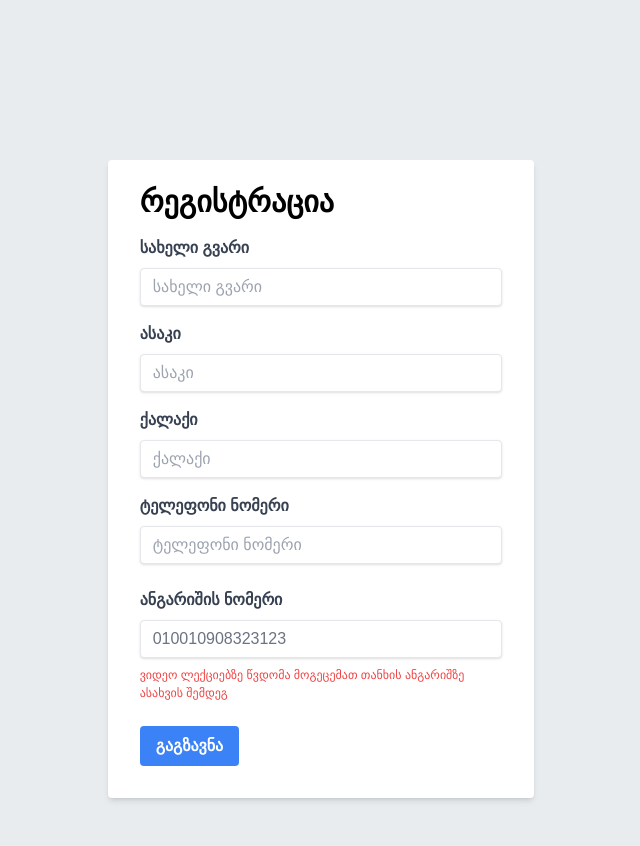
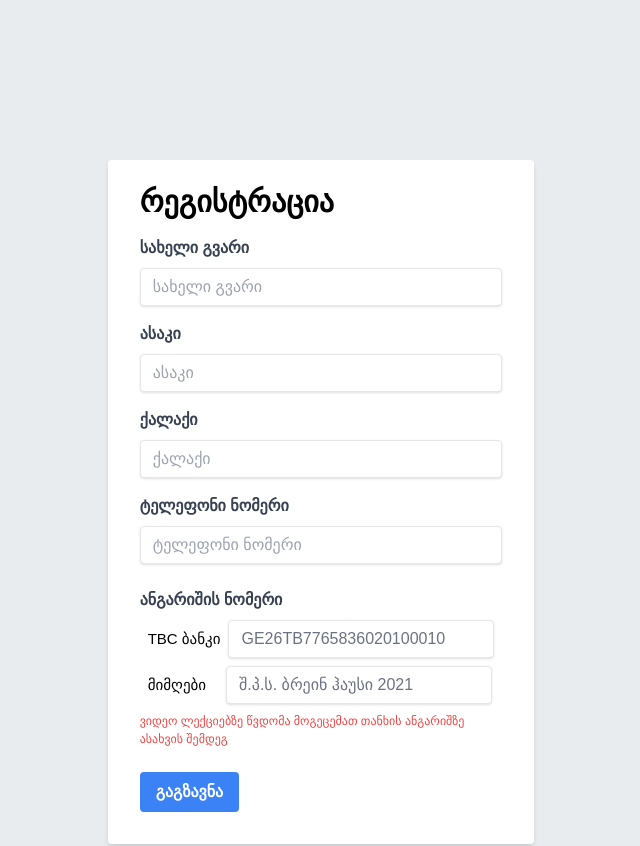
Before and after one commit to imgeorge1/Brain_House, a React (Vite) app in the folder client/: page /register in a window 1280 px wide. Shown: the top 846 px of the page, without its empty margins (319-959 px from the left). Built offline with nearby package versions, Linux system fonts and the light colour scheme.

Commit message:
add iban and recipient

```diff
--- a/client/src/components/register/SignUp.tsx
+++ b/client/src/components/register/SignUp.tsx
@@ -140,13 +140,27 @@ const SignUp = ({
           >
             ანგარიშის ნომერი
           </label>
-          <input
-            type="text"
-            id="age"
-            className="shadow appearance-none border rounded w-full py-2 px-3 text-gray-500 leading-tight focus:outline-none focus:shadow-outline"
-            readOnly
-            value="010010908323123"
-          />
+          <div className="flex items-center justify-start pl-2 gap-2  ">
+            <span style={{ fontSize: "15px" }}>TBC ბანკი</span>{" "}
+            <input
+              type="text"
+              id="iban"
+              className="shadow appearance-none border rounded w-9/12 py-2 px-3 text-gray-500 leading-tight focus:outline-none focus:shadow-outline"
+              readOnly
+              value="GE26TB7765836020100010"
+            />
+          </div>
+          <div className="flex items-center justify-start gap-5 pl-2 mt-2 ">
+            <span style={{ fontSize: "15px" }}>მიმღები</span>{" "}
+            <input
+              type="text"
+              id="recipient"
+              className="shadow appearance-none border rounded w-9/12 py-2 px-3 text-gray-500 leading-tight focus:outline-none focus:shadow-outline"
+              readOnly
+              value="შ.პ.ს. ბრეინ ჰაუსი 2021"
+            />
+          </div>
+
           <p className="text-red-500 mt-2" style={{ fontSize: "12px" }}>
             ვიდეო ლექციებზე წვდომა მოგეცემათ თანხის ანგარიშზე ასახვის შემდეგ
           </p>
```
